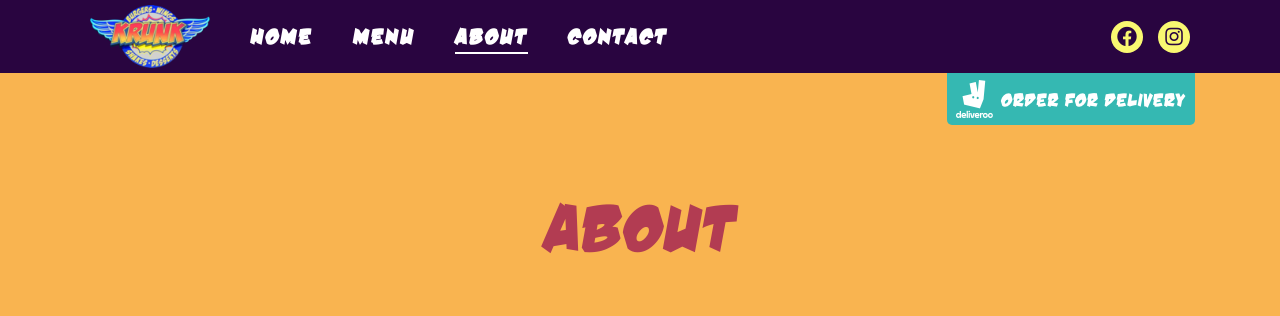
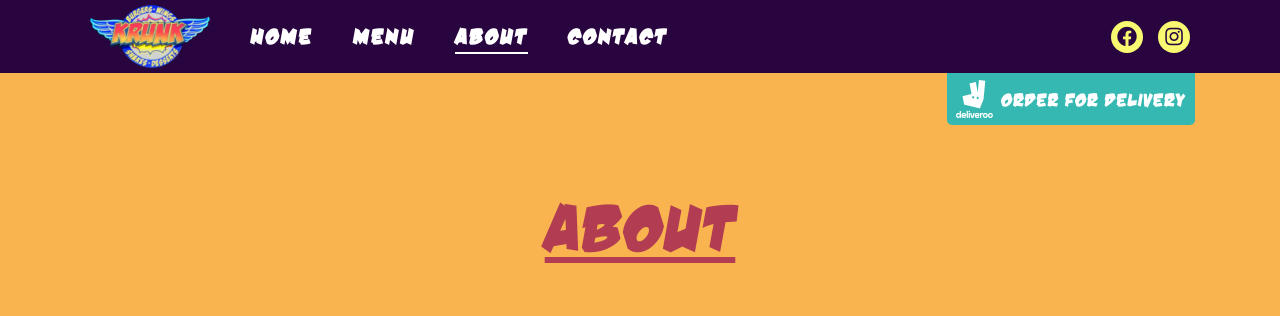
Before and after one commit to iamcstlouis/krunk-react-rebuild-2020, a React (Create React App) app: page /about in a window 1280 px wide. Shown: the top 316 px of the page. Built offline with nearby package versions, Linux system fonts and the light colour scheme.

Commit message:
Adds PageTitle component to project and About page

```diff
--- /dev/null
+++ b/src/components/PageTitle/index.js
@@ -0,0 +1,13 @@
+import React from 'react'
+
+import './styles.scss'
+
+const PageTitle = ({ title }) => {
+    return (
+        <div className='krunk-page-title'>
+            <h1>{title}</h1>
+        </div>
+    )
+}
+
+export default PageTitle
--- /dev/null
+++ b/src/components/PageTitle/styles.scss
@@ -0,0 +1,19 @@
+.krunk-page-title {
+
+    h1 {
+        font-size: 50px;
+        color: #b23c52;
+        text-decoration: underline;
+        margin-bottom: 0;
+        margin-top: 3rem;
+
+        @media screen and (min-width: 768px) {
+            margin-top: 1rem;
+        }
+
+        @media screen and (min-width: 1024px) {
+            font-size: 67px;
+            margin-top: 0;
+        }
+    }
+}
--- a/src/pages/About/index.js
+++ b/src/pages/About/index.js
@@ -1,6 +1,8 @@
 import React from 'react'
 import { Container } from 'react-bootstrap'
 import { Helmet } from 'react-helmet'
+
+import PageTitle from '../../components/PageTitle'
 
 import './styles.scss'
 
@@ -14,9 +16,8 @@ const About = () => {
             <div className='about-krunk'>
                 <Container style={{ paddingBottom: '12rem' }}>
                     <div className='about-krunk__content-wrapper'>
-                        <div className='about-krunk__about-hdr'>
-                            <h1>About</h1>
-                        </div>
+
+                        <PageTitle title={'About'} />
 
                         <div className='about-krunk__about-main-copy' data-aos='fade-up' data-aos-delay='200'>
                             <div className='about-krunk__copy-wrapper'>
--- a/src/pages/About/styles.scss
+++ b/src/pages/About/styles.scss
@@ -1,23 +1,5 @@
 .about-krunk {
     margin-top: 6rem;
-
-    &__about-hdr {
-        h1 {
-            font-size: 50px;
-            color: #b23c52;
-            margin-bottom: 0;
-            margin-top: 3rem;
-
-            @media screen and (min-width: 768px) {
-                margin-top: 1rem;
-            }
-
-            @media screen and (min-width: 1024px) {
-                font-size: 67px;
-                margin-top: 0;
-            }
-        }
-    }
 
     &__about-main-copy {
         background: #fff;
```
